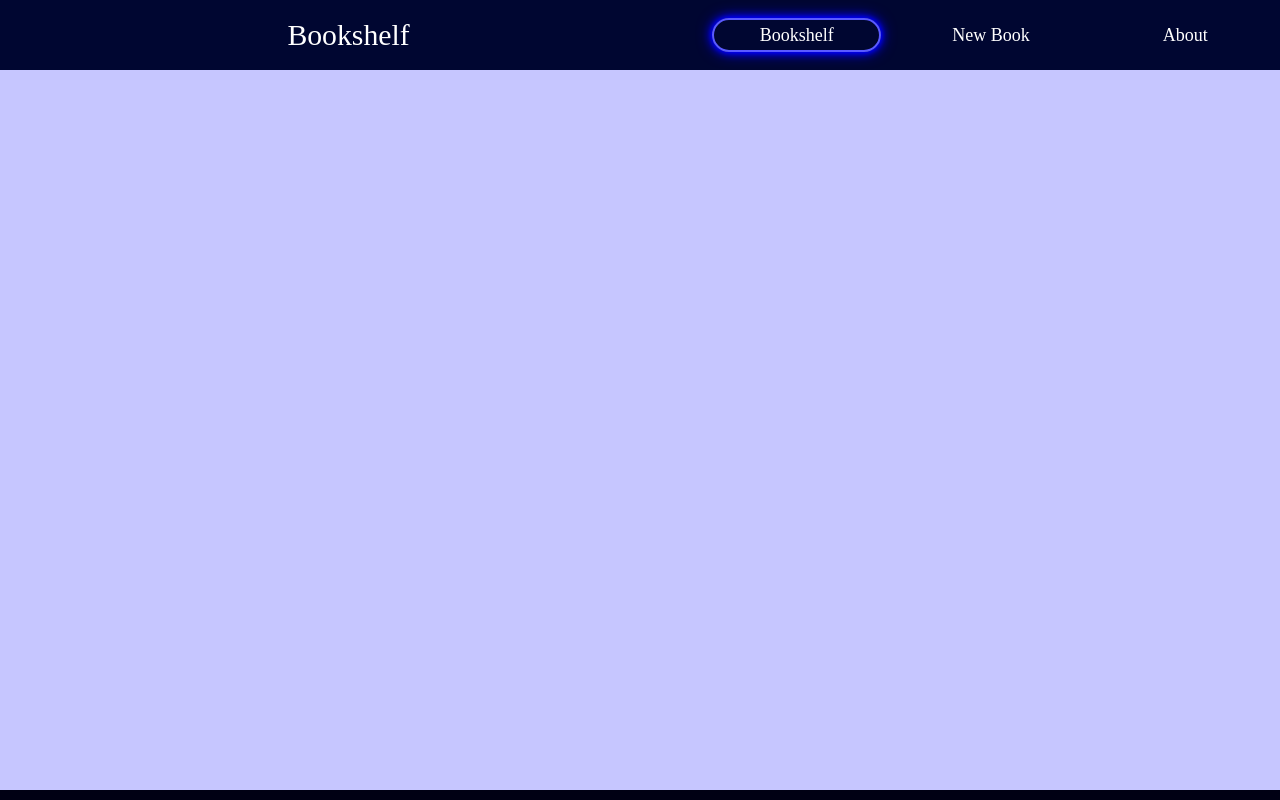
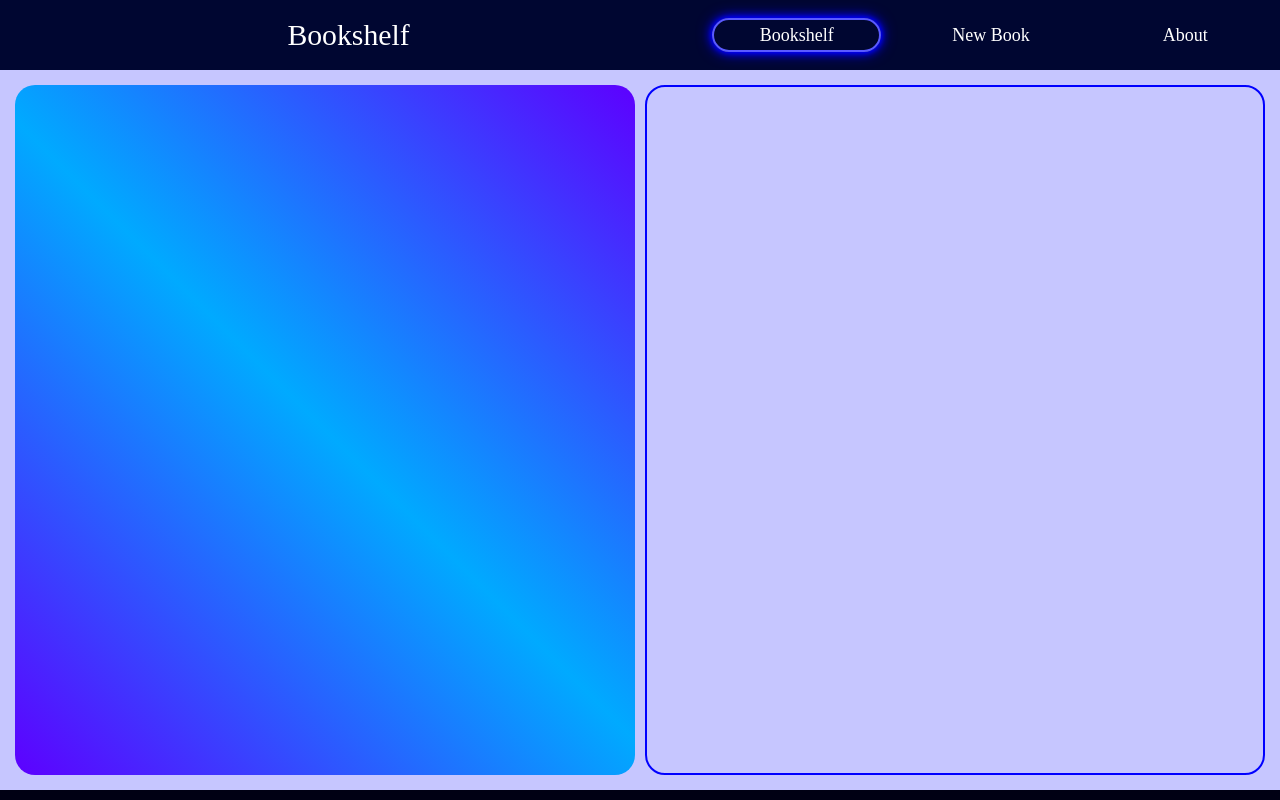
Before and after one commit to SaarimFarooqui/react-bookshelf, a React (Vite) app in the folder react-bookshelf/: page / in a window 1280 px wide. Built offline with nearby package versions, Linux system fonts and the light colour scheme; a web font is replaced by a local one.

Commit message:
Use usestate to change the gradients of the div. Values change made by clicking on the nav options

```diff
--- a/react-bookshelf/src/main.css
+++ b/react-bookshelf/src/main.css
@@ -59,4 +59,15 @@ body{
     height: 90vh;
     width: 100%;
     background-color: rgb(198, 198, 255);
+    padding: 15px;
+    display: grid;
+    grid-template-columns: 1fr 1fr;
+    gap: 10px;
 }
+#pages-container #left-section{
+    border-radius: 20px;
+}
+#pages-container #right-section{
+    border-radius: 20px;
+    border: 2px solid blue;
+}
--- a/react-bookshelf/src/main.jsx
+++ b/react-bookshelf/src/main.jsx
@@ -1,4 +1,4 @@
-import { StrictMode, useState } from 'react'
+import { act, StrictMode, useState } from 'react'
 import { createRoot } from 'react-dom/client'
 import './main.css'
 
@@ -7,9 +7,9 @@ const App = () => {
   const [ active_id, setactive_id ] = useState(1);
 
   const navbar_options = [
-    { name : "Bookshelf", id : 1 },
-    { name : "New Book", id : 2},
-    { name : "About", id : 3}
+    { name : "Bookshelf", id : 1, bg: "linear-gradient(45deg, rgb(93, 0, 255) 0%, rgb(0, 170, 255) 50%, rgb(93, 0, 255) 100%)"},
+    { name : "New Book", id : 2, bg: "linear-gradient(45deg, rgb(255, 187, 0) 0%, rgb(30, 255, 0) 50%, rgb(255, 187, 0) 100%)"},
+    { name : "About", id : 3, bg: "linear-gradient(45deg, rgb(0, 0, 0) 0%, rgb(255, 255, 255) 50%, rgb(0, 0, 0) 100%)"}
   ]
 
   return <>
@@ -17,7 +17,7 @@ const App = () => {
       <ul id='nav'>
         <p id="logo">Bookshelf</p>
         { navbar_options.map((option) =>
-          <li
+          <li key={option.id}
               onClick={ (e) => {
                 e.preventDefault();
                 setactive_id(option.id); } }
@@ -27,7 +27,9 @@ const App = () => {
         }
       </ul>
       <div id="pages-container">
-        <div id="pages"></div>
+        <div id="left-section" style={{background: navbar_options[active_id-1].bg}}>
+        </div>
+        <div id="right-section"></div>
       </div>
 
     </div>
```
